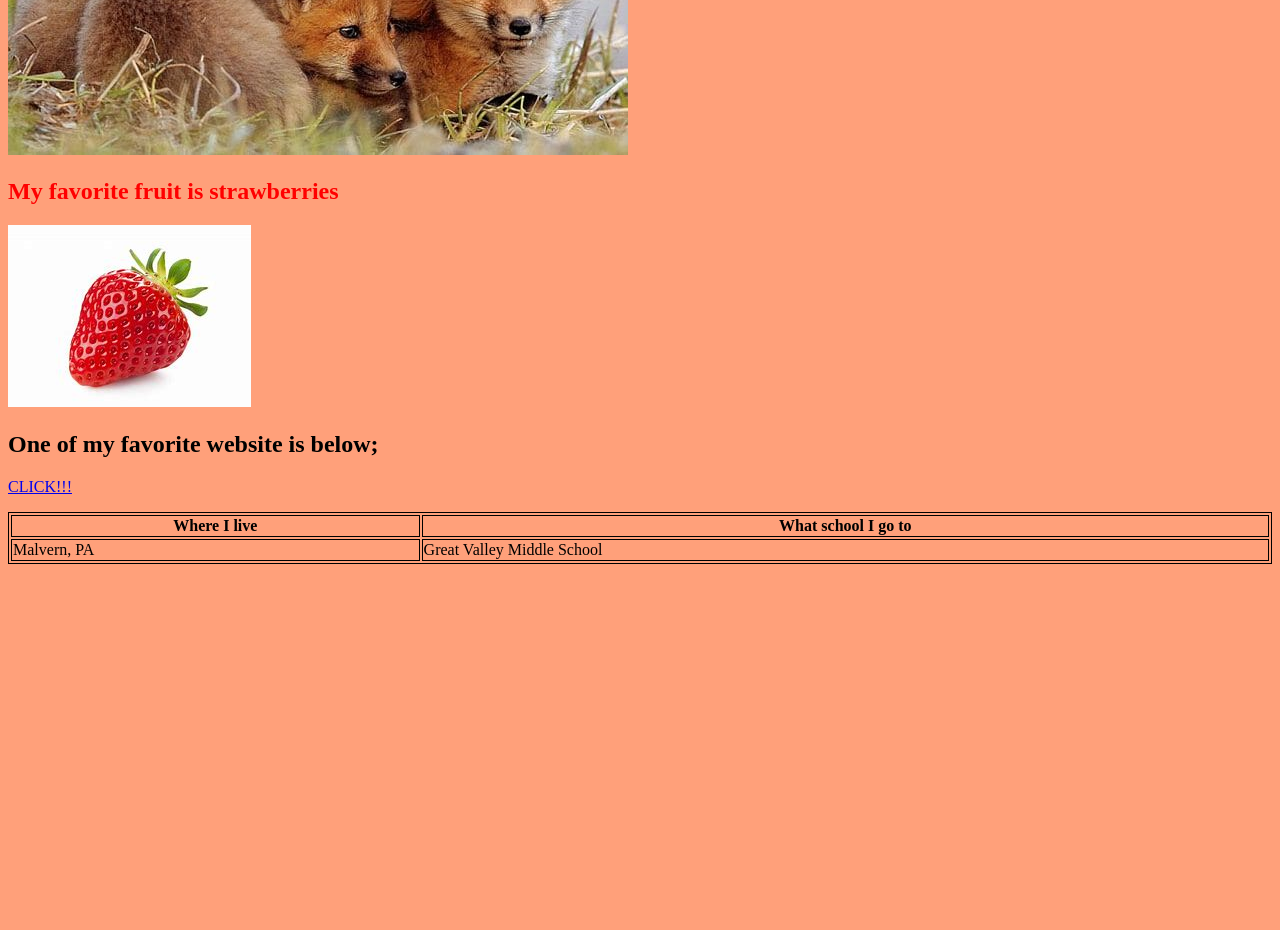
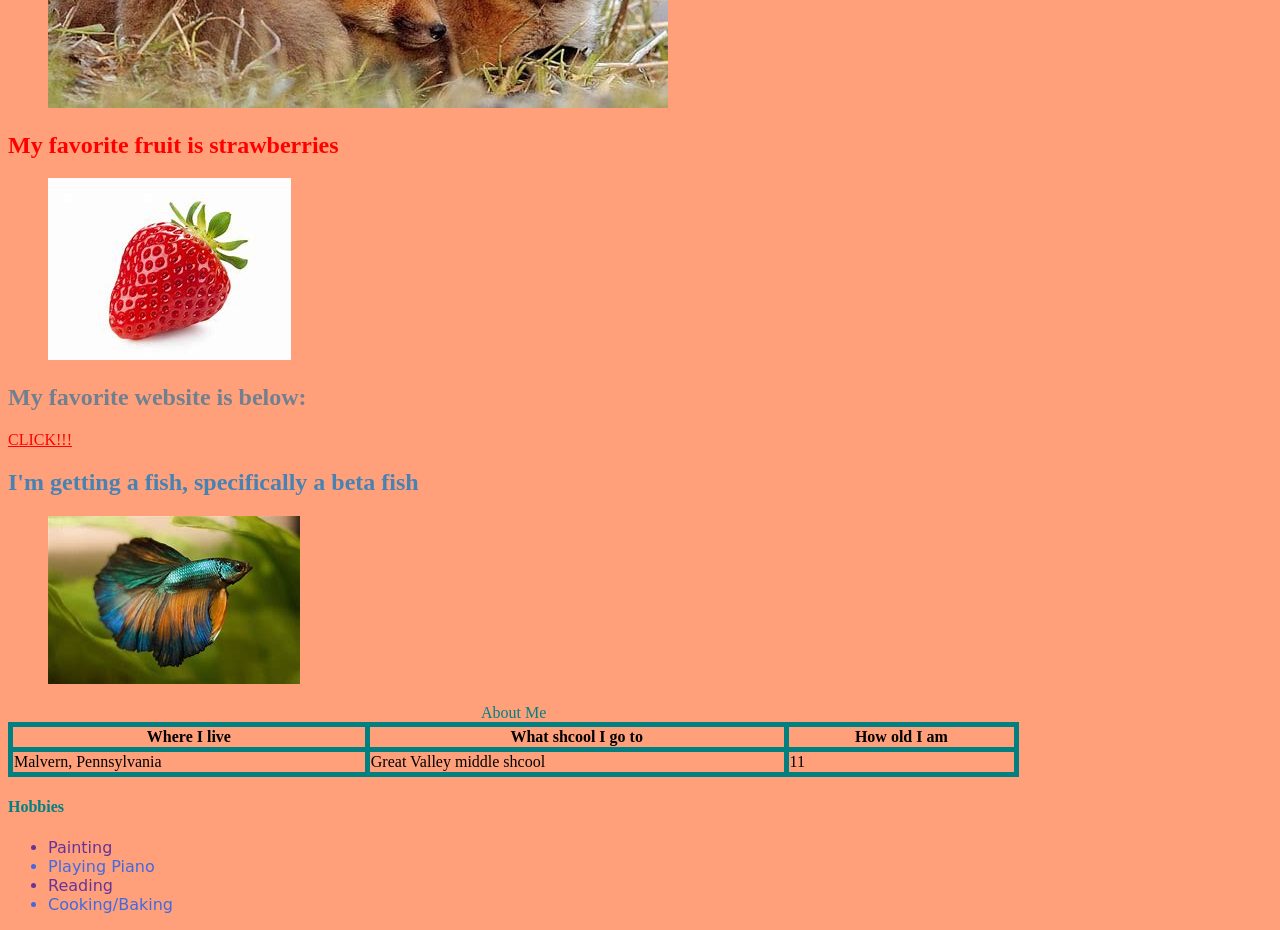
Before and after one commit to EKwocky/EKwocky.github.io, a plain HTML site: page index.html in a window 1280 px wide. Shown: the part 500-1430 px from the top of the page. Before the commit the page ends 1072 px from the top, so only its background shows below. Drawn offline with Linux system fonts and the light colour scheme.

Commit message:
table, list, and other random changes
7th commit

```diff
--- a/index.html
+++ b/index.html
@@ -1,44 +1,57 @@
 <!DOCTYPE html>
-<html>
-<head>
-<style>
-table, th, td {
-border: 1px solid black;
-}
-</style>
-</head>
-</html>
-
-<h2>ABOUT ME!</h2>
-<table style ="width:100%">
-    <tr>
-    <th>Where I live</th>
-    <th>What school I go to</th>
-    </tr>
-        <tr>
-            <td>Malvern, PA</td>
-            <td>Great Valley Middle School</td>
-        </tr>
-<html>
-<head>
+<head style="font-family:fantasy">
     <title>ME!</title>
 </head>
 <body style="background-color:lightsalmon">
-
-<body style="font-family:cursive">
-<p>
-<h1 style="color:crimson;">Hello!</h1>
+<p style="font-family:'Courier New', Courier, monospace;">
+<ul>
+<u style="color:rgb(2, 162, 255, 0.637)">
+<h1 style="color:rgba(2, 162, 255, 0.637);">Hello!</h1>
+</u>
+</ul>
 <h2 style="color:aquamarine;">My name is Rebecca.</h2>
 <h2 style="color:teal;">My favorite color is aquamarine.</h2>
 <h2 style="color:orangered;">I love foxes, they are amazing!</h2>
+<ul>
+<img src="images/foxes!!!!!!.jpg">
+</ul>
+<h2 style="color:red">My favorite fruit is strawberries</h2>
+<ul>
+<img src="images/untitled.png">
+</ul>
+<h2 style="color:slategray">My favorite website is below:</h2>
+<a href="https://www.coolmathgames.com/" style="color:red">CLICK!!!</a>
+<h2 style="color:steelblue">I'm getting a fish, specifically a beta fish</h2>
+<ul>
+<img src="images/beta fish.png">
+</ul>
+</p>
+<style>
+table, th, td {
+border: 5px solid teal;
+border-collapse: collapse;
+}
+</style>
+<table style="width:80%">
+<caption style="color:teal">About Me</caption>
+    <tr>
+        <th>Where I live</th>
+        <th>What shcool I go to</th>
+        <th>How old I am</th>
+    </tr>
+    <tr>
+        <td>Malvern, Pennsylvania</td>
+        <td>Great Valley middle shcool</td>
+        <td>11</td>
+    </tr>
+</table>
+<h4 style="color:teal">Hobbies</h4>
+<ul style="font-family:cursive;">
+    <li style="color:rebeccapurple">Painting</li>
+    <li style="color:royalblue">Playing Piano</li>
+    <li style="color:rebeccapurple">Reading</li>
+    <li style="color:royalblue">Cooking/Baking</li>
+</ul>
 
-
-<img src="images/foxes!!!!!!.jpg">
-<h2 style="color:red">My favorite fruit is strawberries</h2>
-<img src="images/untitled.png">
-
-<h2>One of my favorite website is below; </h2>
-<a href="https://www.coolmathgames.com/">CLICK!!!</a>
-</p>
 <body>
 </html>
```
